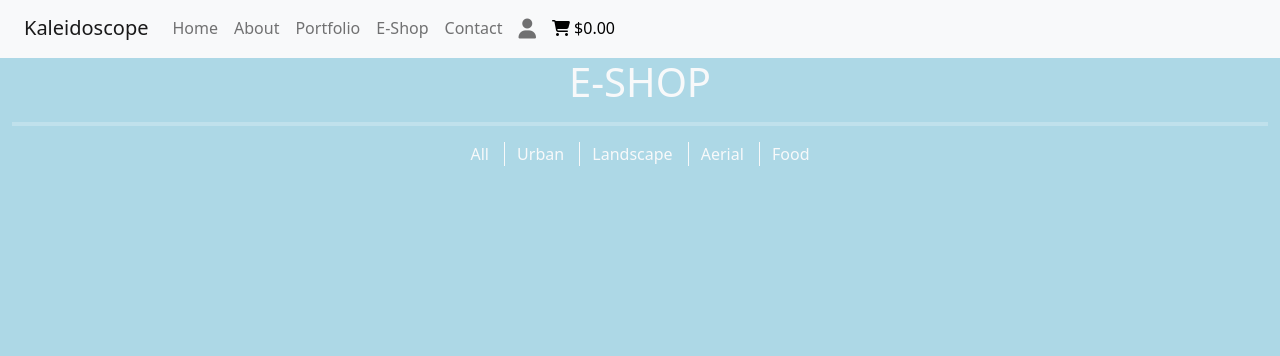
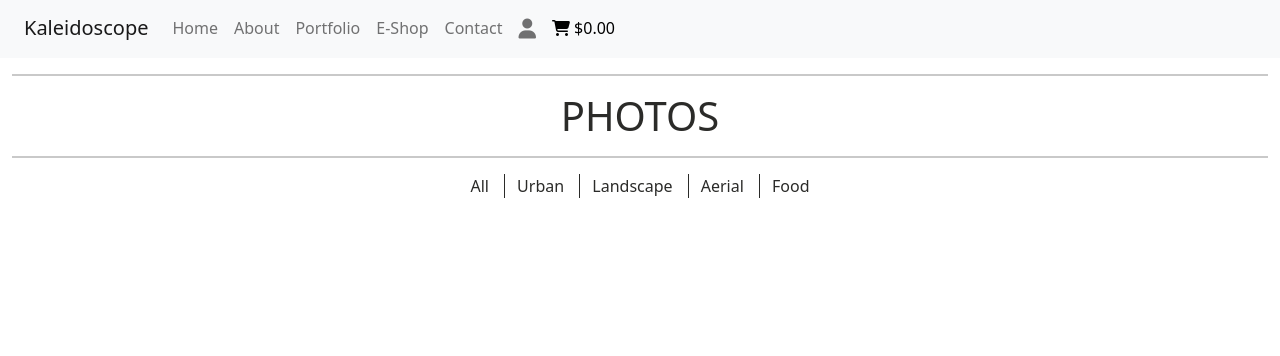
Before and after one commit to Anelairam/kaleidoscope, a Django app: page /eshop/ in a window 1280 px wide. Shown: the top 356 px of the page. Run offline with Django 4.2, Linux system fonts and the light colour scheme; the visitor is signed in with stand-in values (Sample User, id 1); data that the repository does not hold is empty; parts of the project's set-up code (start-up, migrations or seed data) failed here and were passed over; some libraries are stand-ins or nearby versions.

Commit message:
Restyle checkout page, portfolio, eshop

```diff
--- a/eshop/templates/eshop/eshop.html
+++ b/eshop/templates/eshop/eshop.html
@@ -14,8 +14,9 @@
     <!-- Page heading row -->
     <div class="row">
         <div class="col">
-            <h1 class="page_heading text-center">
-                E-SHOP
+        <hr>
+            <h1 class="page_heading text-center mt-2">
+                PHOTOS
             </h1>
         <hr>
         </div>
@@ -27,12 +28,12 @@
             </div>
         </div>
         <div class="row">
-            <div class="forsale-container">
+            <div class="col-6 mx-auto photos-container">
                 <div class="row">
                     {% for product in products %}
                         {% if product.price != NULL %}
                             <div class="card" style="width: 18rem;">
-                                <div class="card-body">
+                                <div class="card-body text-center">
                                     <a href="{% url 'product_detail' product.id %}">
                                         <img class="img_card_preview" src="{{ MEDIA_URL }}{{product.image}}" alt="{{ product.name }}">
                                     </a>
@@ -43,16 +44,12 @@
                                     {% else %}
                                         <p class="card-text"><i class="fas fa-location-dot"></i> N/A</p>
                                     {% endif %}
-                                    {% if product.price != NULL %}
-                                        {% if request.user.is_authenticated %}
-                                            <a href="#" class="btn btn-primary">Add</a>
-                                            <a href="{% url 'product_detail' product.id %}" class="btn btn-primary">Show more</a>
-                                        {% else %}
-                                            <a href="#" class="btn btn-primary">Shop</a>
-                                            <a href="{% url 'product_detail' product.id %}" class="btn btn-primary">Show more</a>
-                                        {% endif %}
+                                    <p class="card-text"><i class="fa-sharp fa-solid fa-tag"></i> {{ product.price }} <i class="fa-thin fa-dollar-sign"></i></p>
+                                    {% if request.user.is_authenticated %}
+                                        <a href="{% url 'product_detail' product.id %}" class="btn btn-dark rounded-0">Shop</a>
+                                        <a href="{% url 'product_detail' product.id %}" class="btn btn-outline-dark rounded-0">Show more</a>
                                     {% else %}
-                                        <a href="{% url 'product_detail' product.id %}" class="btn btn-primary">Show more</a>
+                                        <a href="{% url 'product_detail' product.id %}" class="btn btn-outline-dark rounded-0">Show more</a>
                                     {% endif %}
                                 </div>
                             </div>
--- a/portfolio/models.py
+++ b/portfolio/models.py
@@ -28,6 +28,7 @@ class Product(models.Model):
     price = models.DecimalField(max_digits=6, decimal_places=2, null=True, blank=True)
     description = models.CharField(max_length=200, null=True, blank=True)
     image = models.ImageField(null=True, blank=True)
+    # Add default image on templates for no image available
 
 
     def __str__(self):
--- a/static/css/base.css
+++ b/static/css/base.css
@@ -6,7 +6,7 @@ html{
 
 body{
     /* background-color: #2b2b29; */
-    background-color: lightblue;
+    background-color: white;
 }
 
 .main-logo-link {
@@ -59,6 +59,9 @@ footer .container-fluid{
 
 .contact-col {
     color:#f8f9fa;
+    background-color: #2b2b29;
+    width: 100%;
+    padding: 0 20%;
  }
 
  #contact a{
@@ -72,7 +75,7 @@ footer .container-fluid{
 
  /* Styles for portfolio */
  .page_heading {
-    color:#f8f9fa;
+    color:#2b2b29;
  }
 
  .page_heading_dark{
@@ -80,11 +83,11 @@ footer .container-fluid{
  }
 
  hr {
-    border: 2px solid #f8f9fa;
+    border: 1px solid #2b2b29;
  }
 
  .sorting_bar a{
-   color: #f8f9fa;
+   color: #2b2b29;
    text-decoration: none;
  }
 
@@ -94,7 +97,7 @@ footer .container-fluid{
 
  .sort_item {
     padding-right: 15px;
-    border-right: 1px solid #f8f9fa;
+    border-right: 1px solid #2b2b29;
  }
 
  .photos-container .row{
@@ -103,31 +106,33 @@ footer .container-fluid{
 
  .card{
   margin: 15px;
+  /* background-color: #f8f9fa; */
+  background-color: white;
+  /* border: 1px solid #2b2b29; */
+  border: none !important;
+  border-radius: 0%;
  }
 
  .img_card_preview {
    width: 100%;
    height: 250px;
+   padding-bottom: 2%;
  }
 
- /* Styles for product_detail template */
-<<<<<<< HEAD
+ .card-text{
+  color: #2b2b29;
+ }
+
+ .card-text, a{
+  text-decoration: none;
+  color: #2b2b29;
+ }
 
 
-  /* Styles for calendar template */
-.calendar_colour{
-  color: blue;
-}
-
-=======
- .img-elm{
-  height: 100vh;
- }
->>>>>>> parent of aaf93d4 (Create Tutorial dna tour models)
 
  /* Styles for shopping cart template */
  .cart {
-    background-color: #f8f9fa;
+    background-color: white;
  }
 
  .bag-container{
@@ -136,11 +141,11 @@ footer .container-fluid{
  }
 
  .text_color{
-   color: #f8f9fa !important;
+   color: #2b2b29 !important;
  }
 
  .tr_border{
-   border-bottom: 1px solid #f8f9fa;
+   border-bottom: 1px solid #2b2b29;
  }
 
  .txt_right{
@@ -159,3 +164,18 @@ footer .container-fluid{
   width: 50px;
   height: 50px;
  }
+
+/* Styles for checkout template */
+#payment-form{
+  border-right: 1px solid #2b2b29;
+  margin-right: -50%;
+}
+
+.checkout_container{
+  background-color: white !important;
+}
+
+#card-element{
+  border: 1px solid #2b2b29;
+  padding: 10px;
+}
--- a/templates/allauth/account/login.html
+++ b/templates/allauth/account/login.html
@@ -1,4 +1,4 @@
-{% extends "account/base.html" %}
+{% extends "accounts/base.html" %}
 
 {% load i18n %}
 {% load account socialaccount %}
--- a/templates/base.html
+++ b/templates/base.html
@@ -60,8 +60,7 @@
                   E-Shop
                 </a>
                 <ul class="dropdown-menu bg-light" id="dropposition">
-                  <li><a href="{% url 'eshop' %}" class="dropdown-item">All</a></li>
-                  <li><a href="{% url 'account_signup' %}" class="dropdown-item">Photos</a></li>
+                  <li><a href="{% url 'eshop' %}" class="dropdown-item">Photos</a></li>
                   <li><a href="{% url 'tutorials' %}" class="dropdown-item">Tutorials</a></li>
                   <li><a href="{% url 'events' %}" class="dropdown-item">Events</a></li>
                 </ul>
```
Also changed, not shown: checkout/templates/checkout/checkout.html (+26 -21 lines), portfolio/templates/portfolio/portfolio.html (+5 -13 lines), portfolio/templates/portfolio/product_detail.html (+10 -17 lines), portfolio/views.py (+12 -1 lines), templates/allauth/account/base.html (+38 -13 lines), templates/allauth/base.html (deleted, +0 -41 lines).
